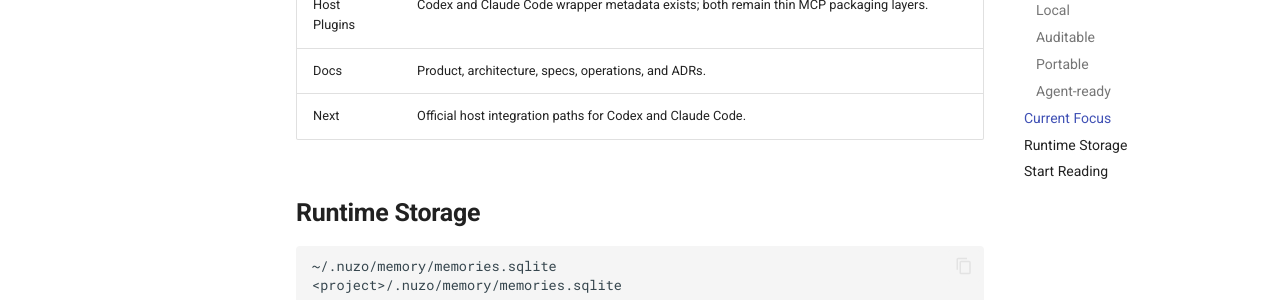
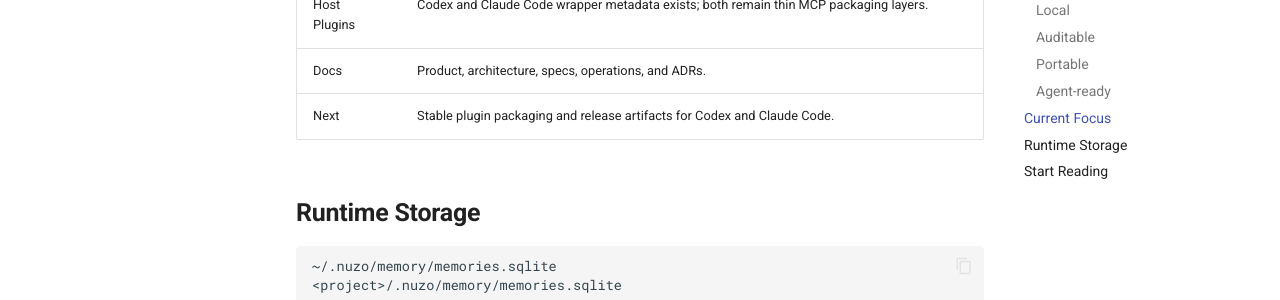
Before and after one commit to fabionfsc/nuzo-memory, an MkDocs documentation site: the page built from docs/index.md, in a window 1280 px wide and 900 px high, scrolled down 1407 px. Shown: the part 152-452 px from the top of the window. Built offline with MkDocs 1.6.1 and Material for MkDocs 9.7.7, drawn with Linux system fonts in a browser that asks for light colours; comment, search, counter and statistics services are not loaded.

Commit message:
Update docs homepage next focus

```diff
--- a/docs/index.md
+++ b/docs/index.md
@@ -53,7 +53,7 @@ Nuzo is in early MVP development. The repository now includes a TypeScript core
 | MCP | Stdio server with remember, recall, read-only recall hook, list, update, forget, export, import, and doctor tools. |
 | Host Plugins | Codex and Claude Code wrapper metadata exists; both remain thin MCP packaging layers. |
 | Docs | Product, architecture, specs, operations, and ADRs. |
-| Next | Official host integration paths for Codex and Claude Code. |
+| Next | Stable plugin packaging and release artifacts for Codex and Claude Code. |
 
 ## Runtime Storage
 
```
